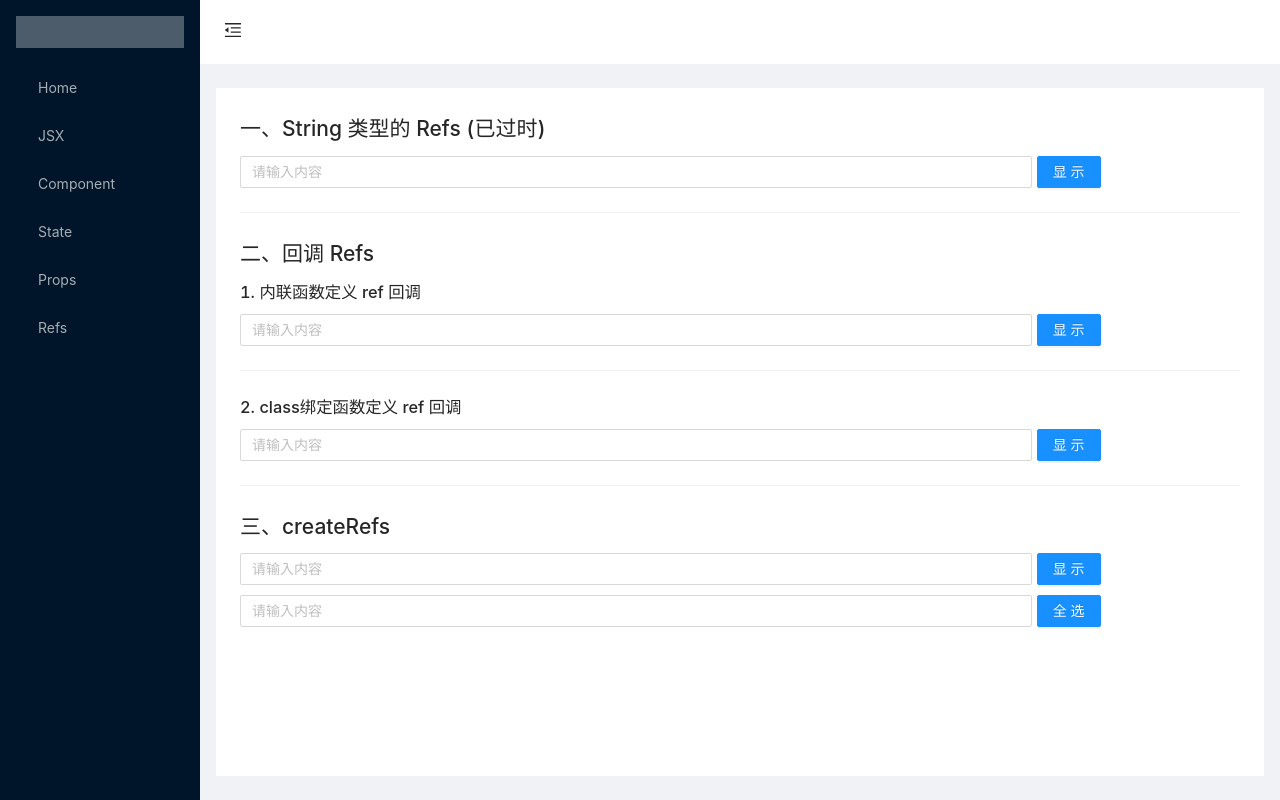
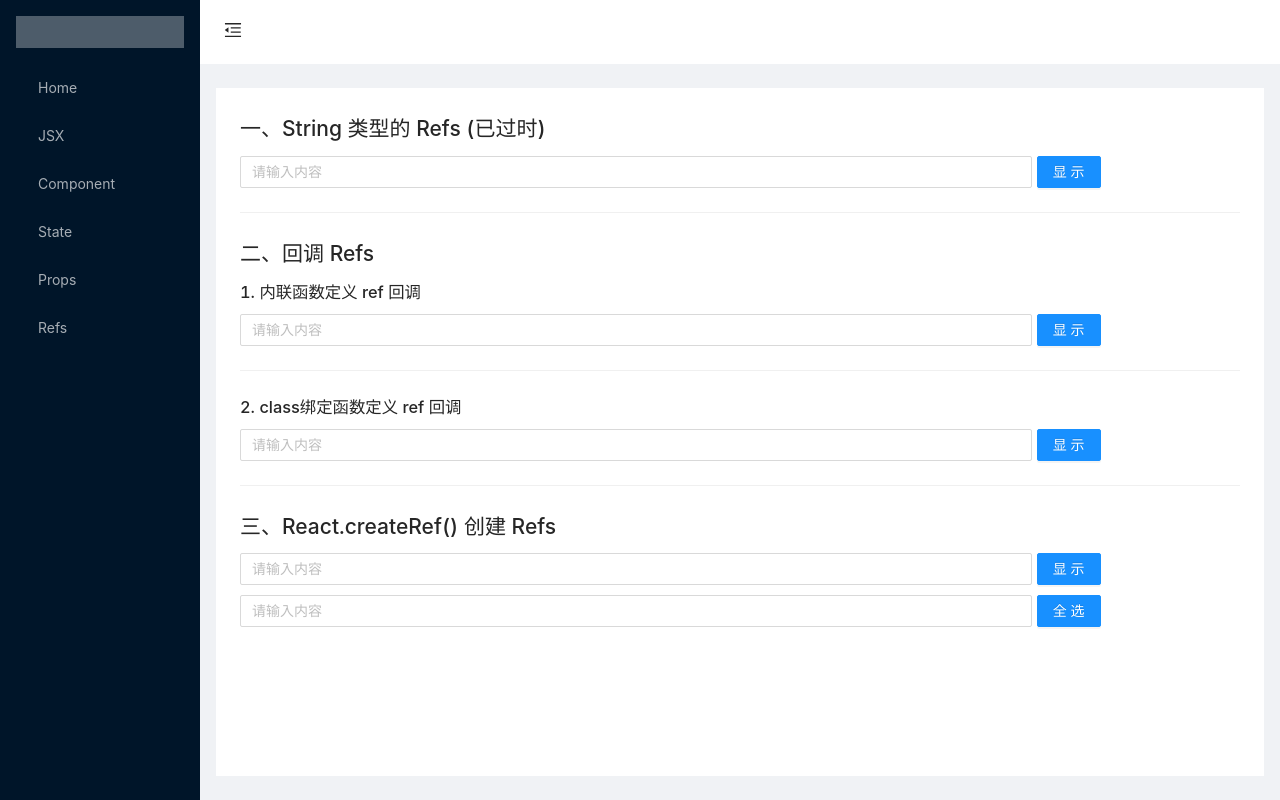
Before and after one commit to StevieTaylor/react-studying, a React (Create React App) app: page /refs in a window 1280 px wide. Built offline with nearby package versions, Linux system fonts and the light colour scheme.

Commit message:
[feat] React.createRef() 创建 refs

```diff
--- a/src/pages/Refs/CreateRefs.tsx
+++ b/src/pages/Refs/CreateRefs.tsx
@@ -2,7 +2,7 @@
  * @Author: Stevie
  * @Date: 2021-04-02 00:39:46
  * @LastEditors: Stevie
- * @LastEditTime: 2021-04-08 01:30:52
+ * @LastEditTime: 2021-04-08 01:44:19
  * @Description: file content
  */
 import React from 'react';
@@ -34,7 +34,7 @@ class CreateRefs extends React.Component {
     render() {
         return (
             <div>
-                <h2>三、createRefs</h2>
+                <h2>三、React.createRef() 创建 Refs</h2>
                 <Row>
                     <Col span={19}>
                         <Input placeholder="请输入内容" ref={this.inputRef} />
```
